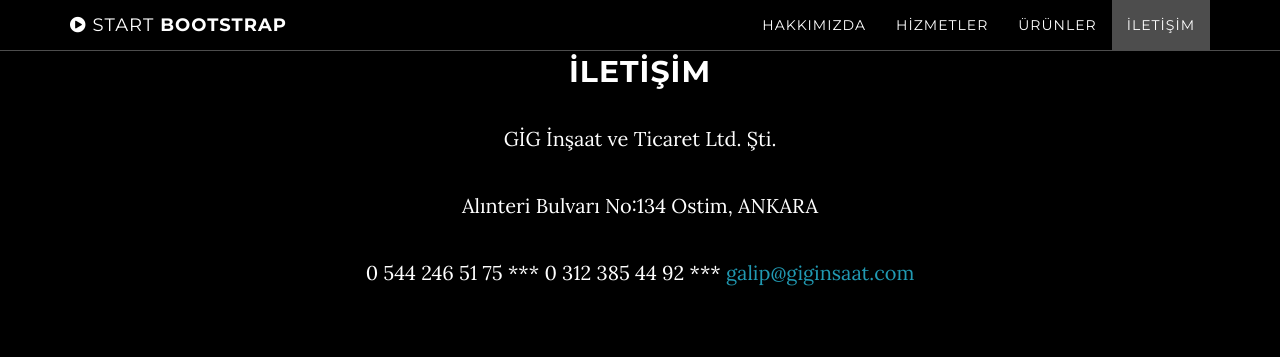
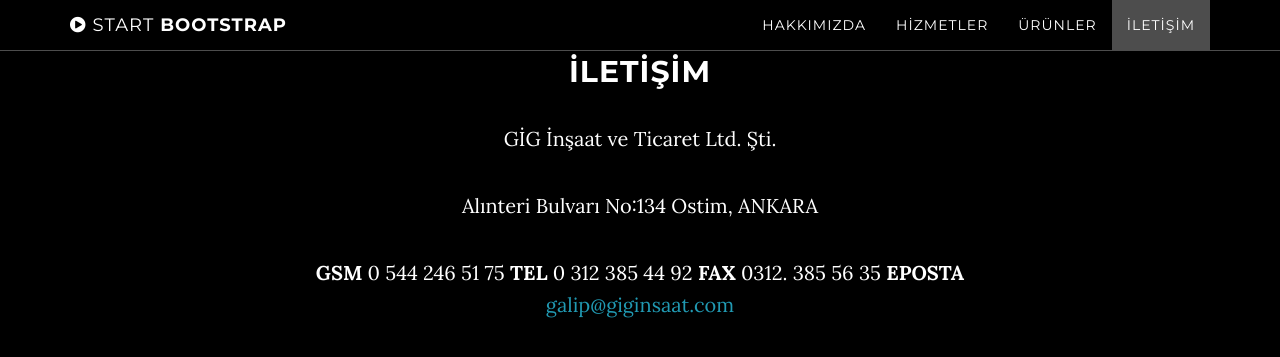
Before and after one commit to giginsaat/website, a Jekyll site: the page built from index.html, in a window 1280 px wide and 900 px high, scrolled down 3355 px. Shown: the top 357 px of the window. Built offline with Jekyll 4.4.1, drawn with Linux system fonts in a browser that asks for light colours.

Commit message:
Update contact.html

```diff
--- a/_includes/contact.html
+++ b/_includes/contact.html
@@ -5,7 +5,7 @@
                 <h2>İletişim</h2>
                 <p>GİG İnşaat ve Ticaret Ltd. Şti.</p>
                 <p>Alınteri Bulvarı No:134 Ostim, ANKARA</p>
-                <p>0 544 246 51 75 *** 0 312 385 44 92 *** <a href="mailto:{{ site.email }}">{{ site.email }}</a>
+                <p><b>GSM</b> 0 544 246 51 75 <b>TEL</b> 0 312 385 44 92 <b>FAX</b> 0312. 385 56 35 <b>EPOSTA</b> <a href="mailto:{{ site.email }}">{{ site.email }}</a>
                 </p>
             </div>
         </div>
```
